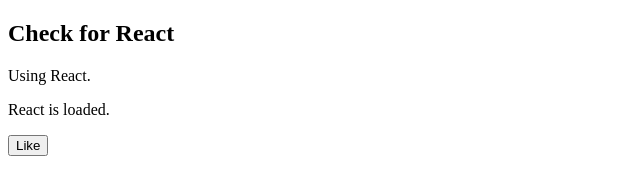
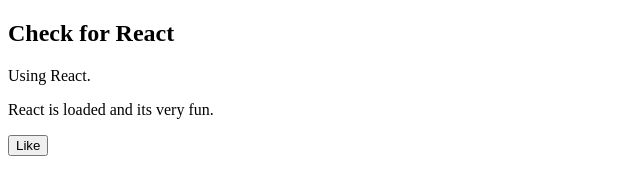
Before and after one commit to kaempfer/hello-world, a plain HTML site: page index.html in a window 1280 px wide. Shown: the whole page, without its empty margins (0-640 px from the left). Drawn offline with nearby package versions, Linux system fonts and the light colour scheme.

Commit message:
Update index.html

```diff
--- a/index.html
+++ b/index.html
@@ -8,7 +8,7 @@
 
     <h2>Check for React</h2>
     <p>Using React.</p>
-    <p>React is loaded.</p>
+    <p>React is loaded and its very fun.</p>
 
     <!-- We will put our React component inside this div. -->
     <div id="like_button_container"></div>
```
